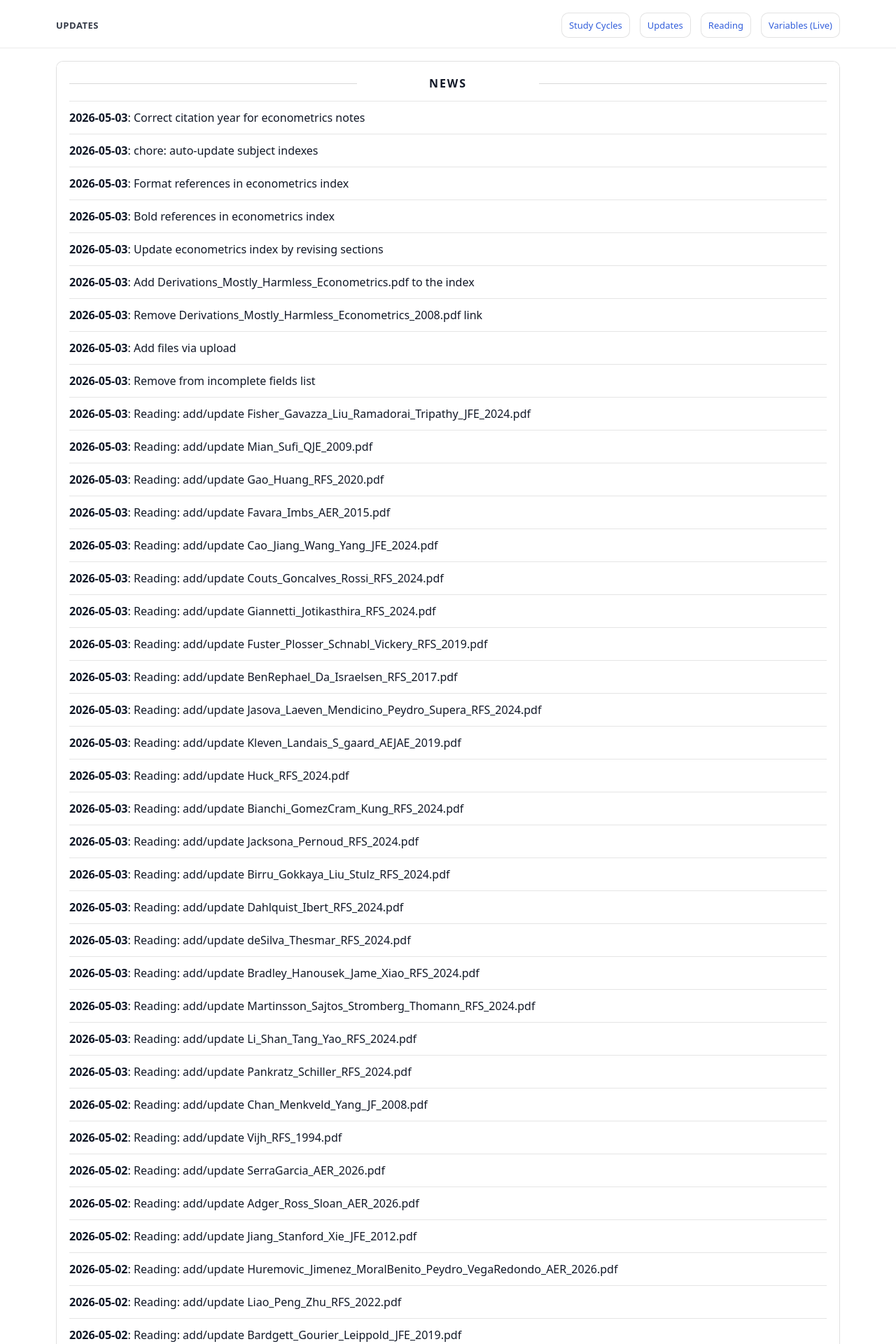
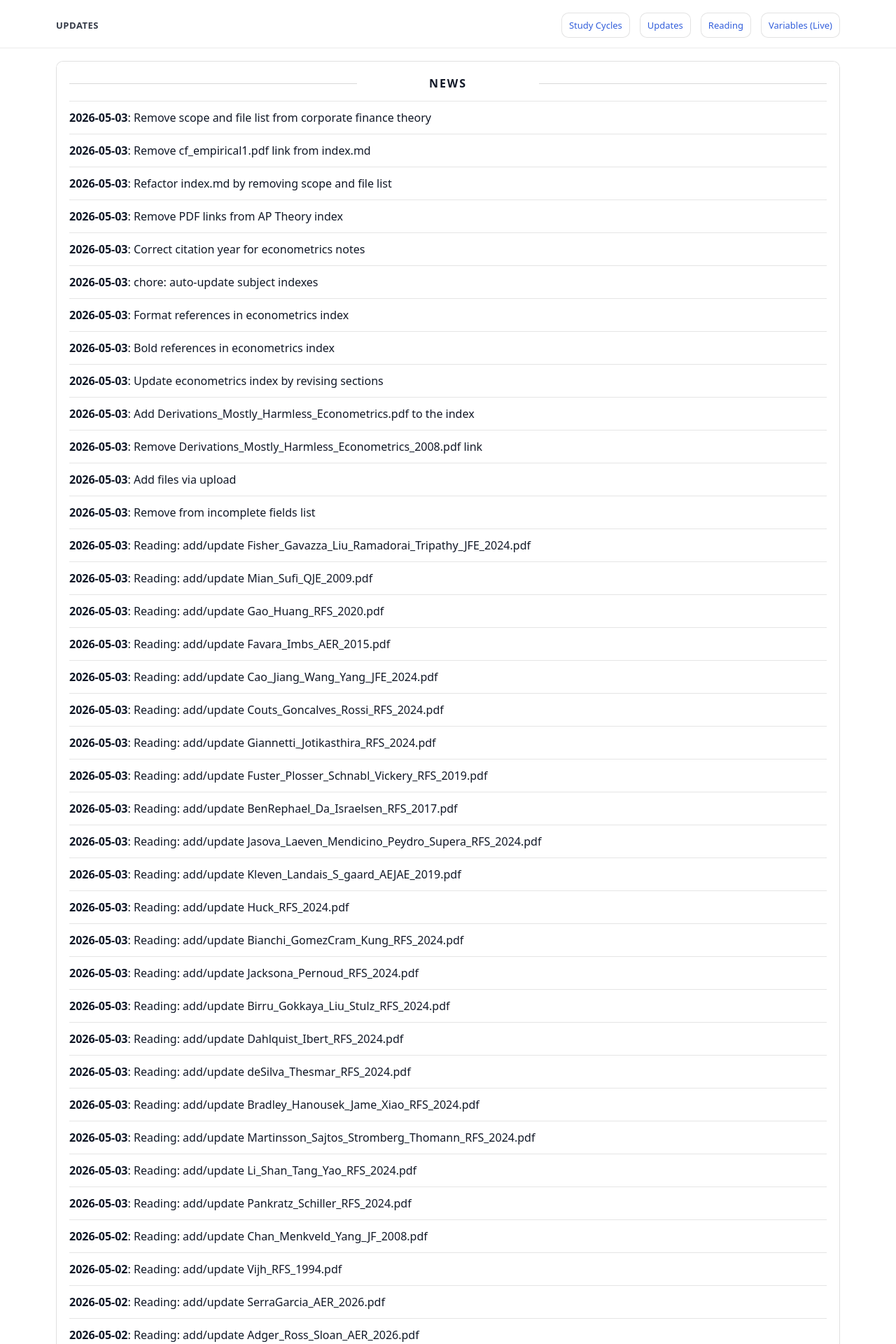
Before and after one commit to yaxinzn/study-archive, a Jekyll site: the page built from updates/index.md, in a window 1280 px wide. Shown: the top 1920 px of the page at 70% size. Built offline with Jekyll 4.4.1, drawn with Linux system fonts in a browser that asks for light colours; some of the changed text lies outside the part shown.

Commit message:
chore: update NEWS feed

```diff
--- a/_data/news.yml
+++ b/_data/news.yml
@@ -1,4 +1,16 @@
 # Auto-generated update history (sorted newest -> oldest). Do not edit manually.
+- ts: "1777809146"
+  date: "2026-05-03"
+  title: "Remove scope and file list from corporate finance theory"
+- ts: "1777809122"
+  date: "2026-05-03"
+  title: "Remove cf_empirical1.pdf link from index.md"
+- ts: "1777809075"
+  date: "2026-05-03"
+  title: "Refactor index.md by removing scope and file list"
+- ts: "1777809027"
+  date: "2026-05-03"
+  title: "Remove PDF links from AP Theory index"
 - ts: "1777808687"
   date: "2026-05-03"
   title: "Correct citation year for econometrics notes"
```
